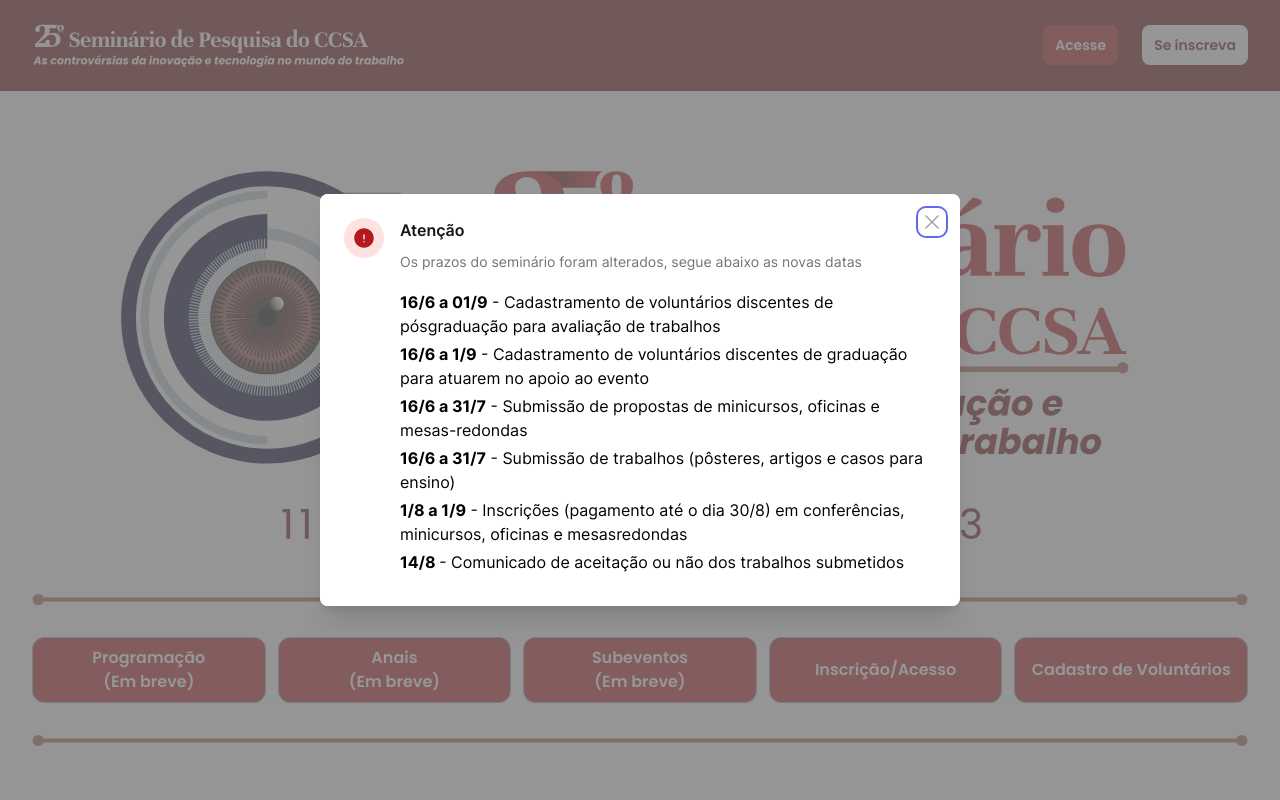
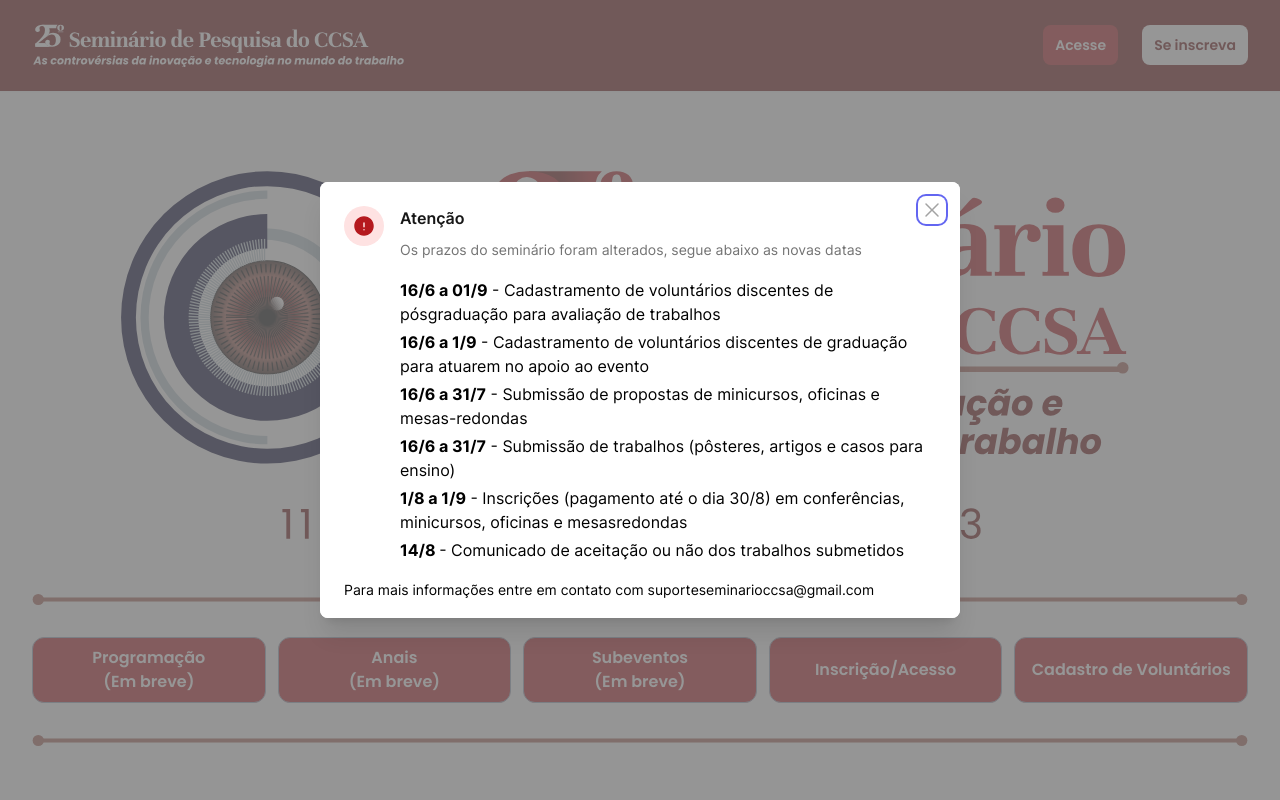
Before and after one commit to luccasmmg/seminario-2023, a Next.js app: page / in a window 1280 px wide. Shown: the top 800 px of the page. Built offline with nearby package versions, Linux system fonts and the light colour scheme; a web font is replaced by a local one.

Commit message:
Adicionando informacao de contato

```diff
--- a/src/pages/index.jsx
+++ b/src/pages/index.jsx
@@ -117,6 +117,7 @@ export function PopUp() {
                       </div>
                     </div>
                   </div>
+                  <p className='text-sm'>Para mais informações entre em contato com suporteseminarioccsa@gmail.com</p>
                 </div>
               </Dialog.Panel>
             </Transition.Child>
```
